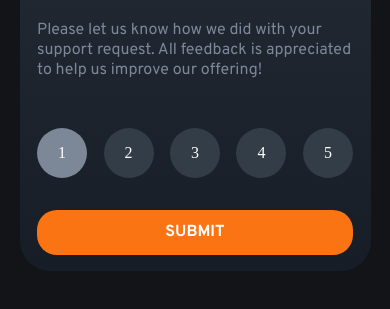
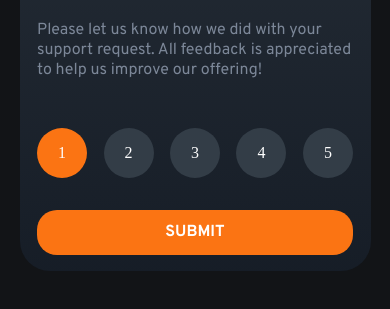
Before and after one commit to APC9/calificacion-interactiva, a website: page index.html in a window 390 px wide. In both pictures the pointer is over the element 62 px from the left and 522 px from the top of the page. Shown: the part 369-678 px from the top of the page. Drawn offline with Linux system fonts and the light colour scheme.

Commit message:
Update style.css

```diff
--- a/css/style.css
+++ b/css/style.css
@@ -128,7 +128,12 @@ body {
   .container .card {
     width: 90%;
   }
+
+  .container .card .div-btn span:hover {
+  background: hsl(25deg, 97%, 53%);
+  }
 }
+
 @media screen and (max-width: 700px) {
   .container .card2 {
     width: 90%;
```
